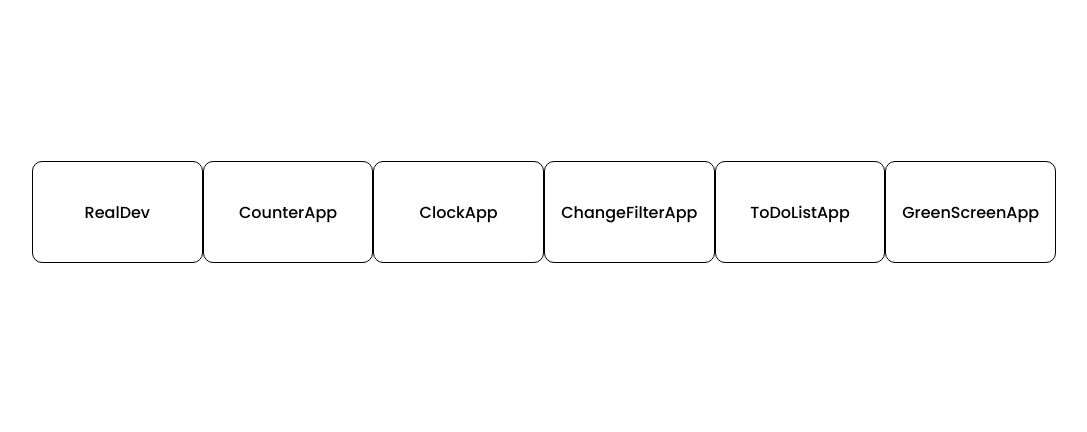
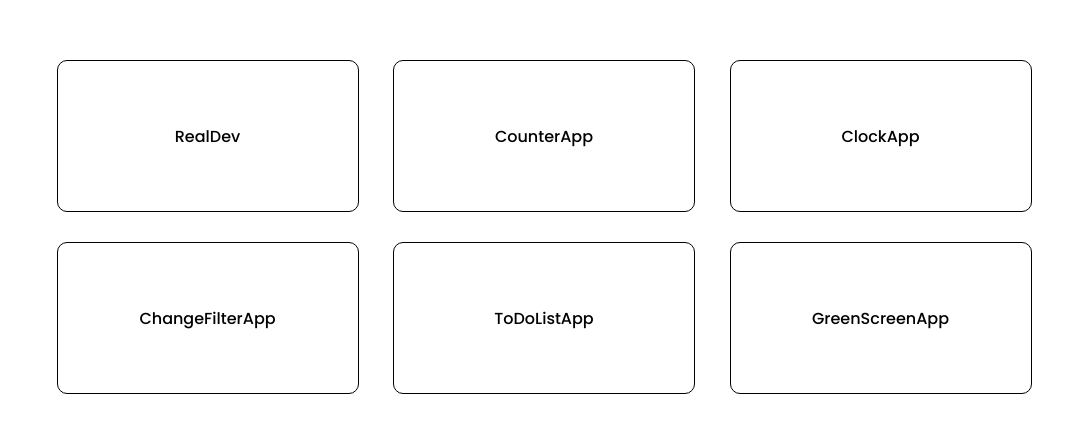
Before and after one commit to muamarzidan/Projects_GDSCUI, a plain HTML site: page index.html in a window 1280 px wide. Shown: the part 188-620 px from the top of the page, without its empty margins (96-1183 px from the left). Drawn offline with Linux system fonts and the light colour scheme.

Commit message:
feat: styling home

```diff
--- a/style.css
+++ b/style.css
@@ -22,19 +22,21 @@ a {
 .main {
     width: 80%;
     display: flex;
+    flex-wrap: wrap;
     justify-content: space-evenly;
     align-items: center;
 }
 
 .main .option {
-    width: 200px;
-    height: 100px;
+    width: 300px;
+    height: 150px;
     color: black;
     display: flex;
     flex-direction: column;
     justify-content: center;
     align-items: center;
     border-radius: 10px;
+    margin: 30px 10px 0 10px;
     border: 1px solid black;
     -webkit-border-radius: 10px;
     -moz-border-radius: 10px;
```
